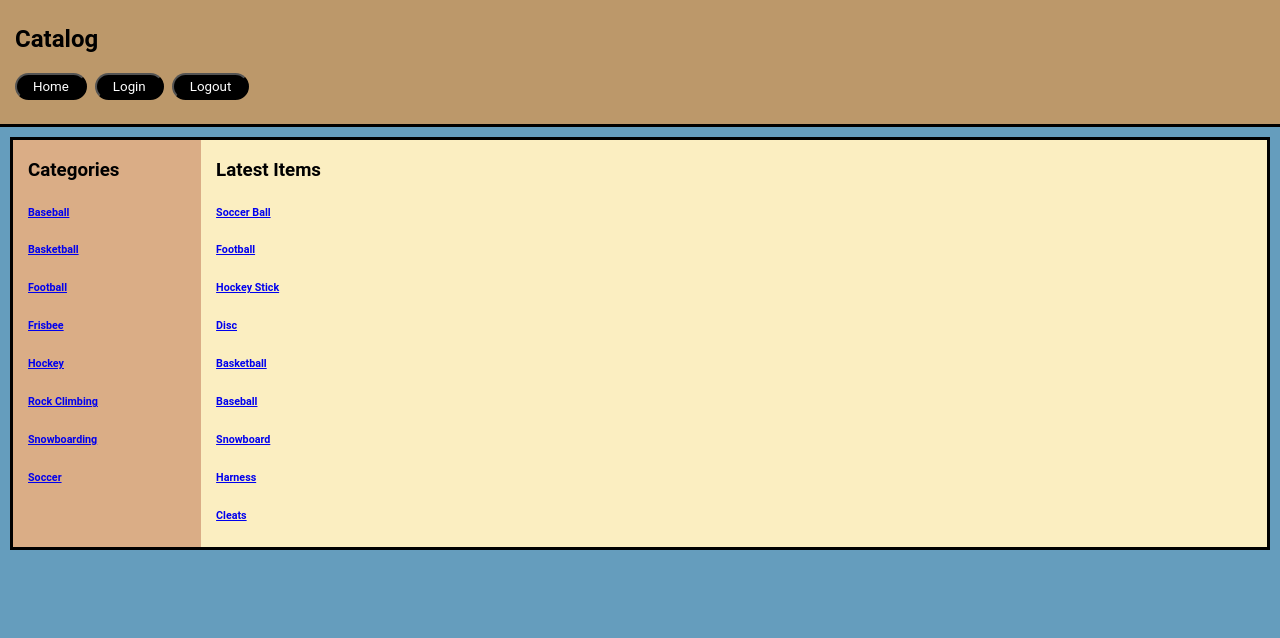
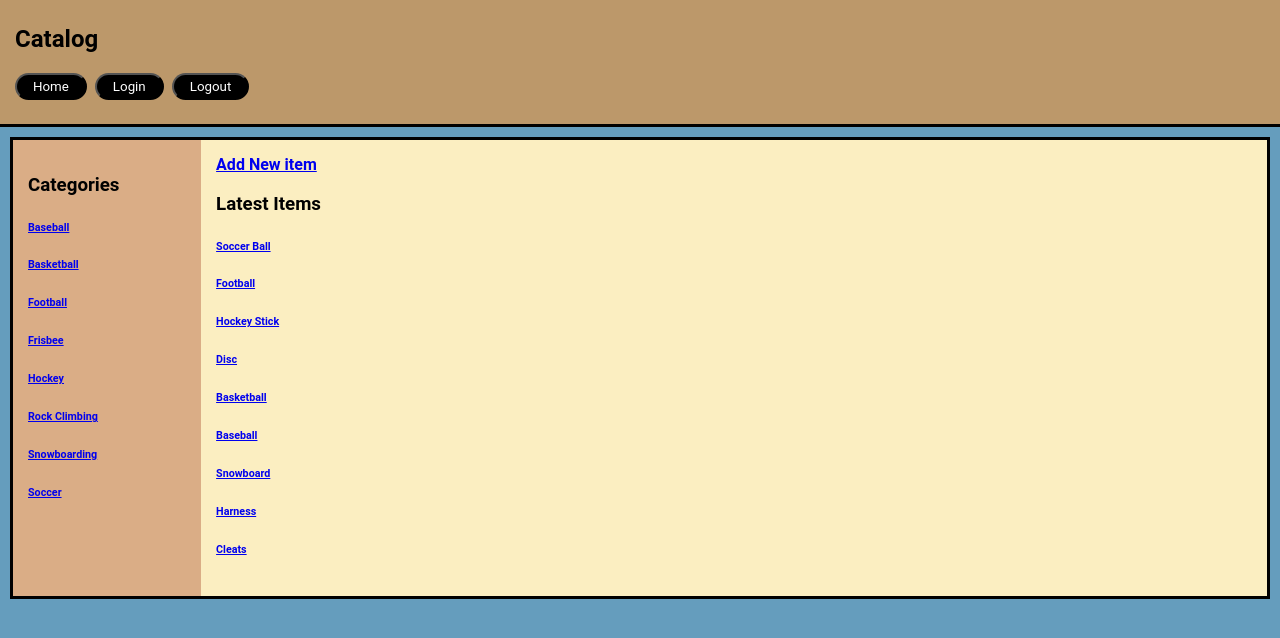
Before and after one commit to atherqureshi/Project_CatalogApp, a Flask app: page / in a window 1280 px wide. Shown: the top 638 px of the page. Run offline with Flask 2, Linux system fonts and the light colour scheme.

Commit message:
added item adding functinality for all users

```diff
--- a/catalog/application.py
+++ b/catalog/application.py
@@ -217,6 +217,24 @@ def show_item(category, item):
 	return render_template('show_item.html', item=item, category=item.category)
 
 
+@app.route('/catalog/add_item', methods=['GET', 'POST'])
+def add_item():
+    if request.method == 'POST':
+        cat_id = session.query(Category).filter_by(name=request.form['category']).one().id
+        print(cat_id)
+        new_item = Item(name=request.form['name'],
+            description=request.form['description'],
+            user_id=login_session['username'],
+            category_id=cat_id)
+        session.add(new_item)
+        session.commit()
+        return redirect(url_for('home'))
+        # Take stuff from form and make new item
+    else:
+        category_names = [category.name for category in session.query(Category).all()]
+        return render_template('add_form_item.html', cat_list=category_names)
+
+
 @app.route('/catalog/<category_name>/<item_name>/delete',
            methods=['GET', 'POST'])
 def delete_item(item_name, category_name):
--- a/catalog/static/styles.css
+++ b/catalog/static/styles.css
@@ -44,13 +44,13 @@ body {
 .Sidebar {
 	grid-area: Sidebar;
 	background-color: #DAAD86;
-	padding-left: 15px;
+	padding: 15px;
 }
 
 .Data-Panel {
 	grid-area: Data-Panel;
 	background-color: #FBEEC1;
-	padding-left: 15px;
+	padding: 15px;
 }
 
 .button {
--- a/catalog/templates/home.html
+++ b/catalog/templates/home.html
@@ -25,6 +25,7 @@
 			</div>
 
 			<div class="Data-Panel">
+				<a href={{url_for('add_item')}}> Add New item </a>
 				<h3> Latest Items </h3>
 				{% for item in items %}
 				<a href="/catalog/{{(item.category).name}}/{{item.name}}"><h6>{{(item.name).title()}}</h6></a>
```
Also changed, not shown: catalog/templates/add_form_item.html (added, +27 -0 lines), catalog/catalog.db, 1 other file.
